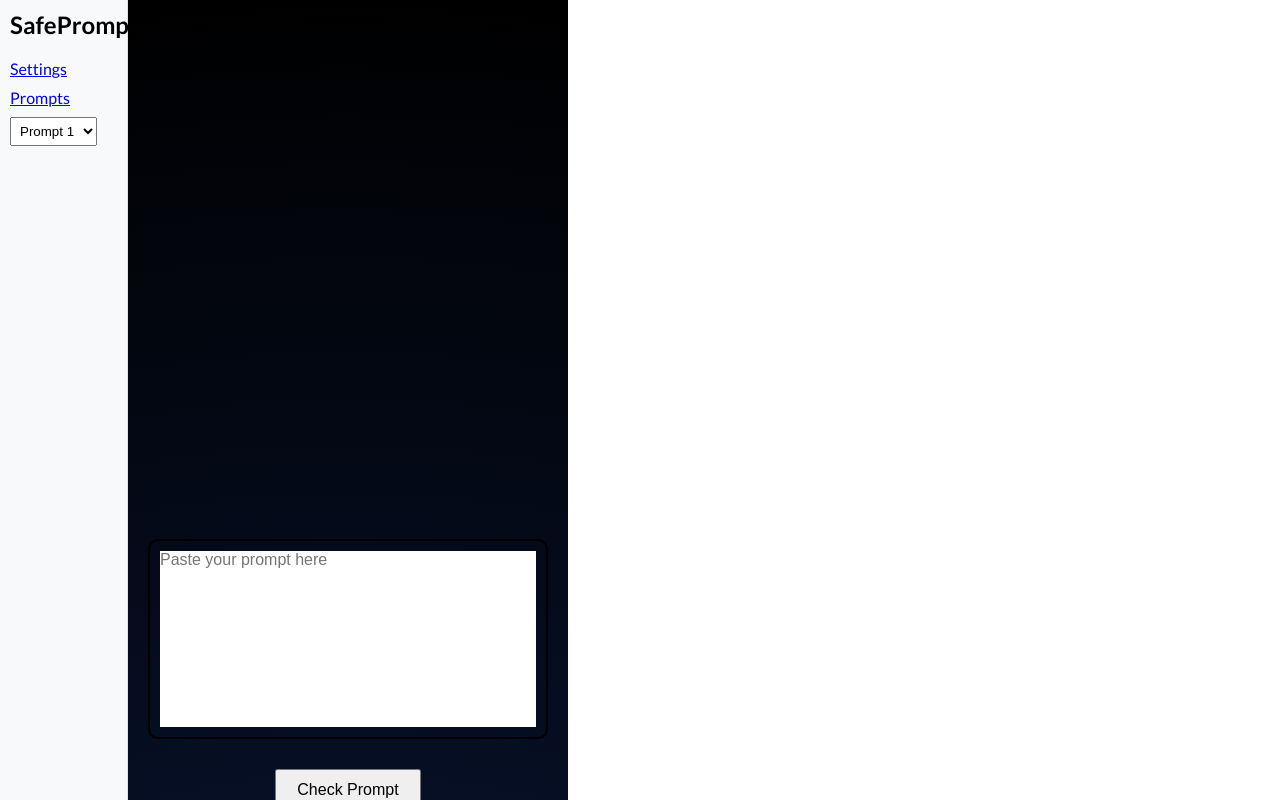
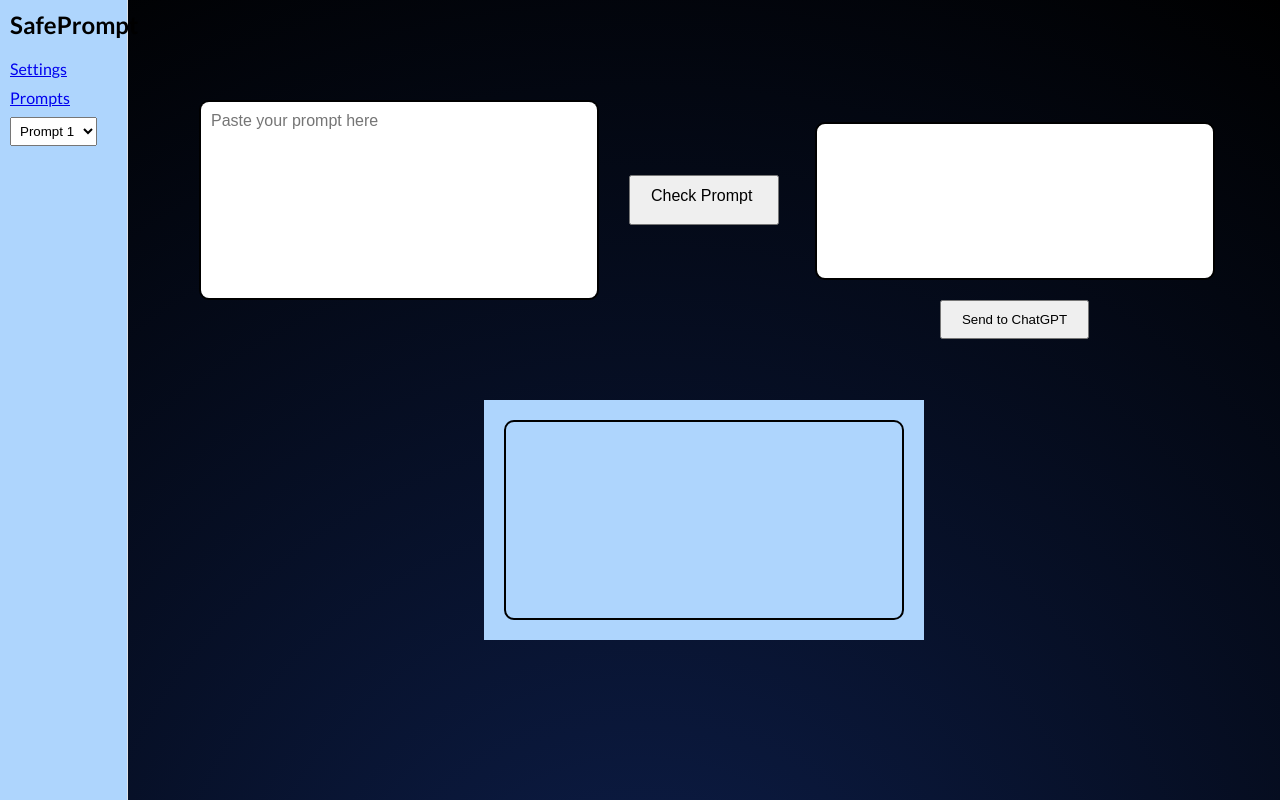
Before and after one commit to SafePrompt/SafePrompt, a React app: page /main in a window 1280 px wide. Shown: the top 800 px of the page. Built offline with nearby package versions, Linux system fonts and the light colour scheme.

Commit message:
main page color scheme

```diff
--- a/src/Client/App.css
+++ b/src/Client/App.css
@@ -20,7 +20,7 @@ body, html {
 
 .navbar {
   display: flex;
-    justify-content:space-between;
+  justify-content: space-between;
   align-items: center;
   padding: 20px 40px;
   font-family: 'Oswald', sans-serif;
@@ -70,6 +70,7 @@ body, html {
   display: flex;
   height: 100%;
   width: 100%;
+  background: radial-gradient(circle at bottom, #0d1e4a 0%, #000000 100%);
 }
 
 .content {
@@ -88,6 +89,7 @@ body, html {
   padding: 10px;
   font-family: 'Arial', sans-serif;
   font-size: 16px;
+  overflow-y:scroll
 }
 
 .input-box textarea,
@@ -99,6 +101,7 @@ body, html {
   outline: none;
   font-family: 'Arial', sans-serif;
   font-size: 16px;
+  background-color: white;
 }
 
 .check-prompt-btn {
@@ -126,3 +129,132 @@ body, html {
   display: flex;
   flex-direction: row;
 }
+
+.input-output-container {
+  display: flex;
+  justify-content: center;
+  align-items: center;
+  height: 100%;
+  width: 100%;
+}
+
+.rows-container {
+  display: flex;
+  align-items: center;
+  justify-content: center;
+  flex-direction: row;
+  height: 400px;
+  flex-wrap: wrap;
+}
+
+.box {
+  width: 400px;
+  height: 200px;
+  border: 2px solid #000;
+  border-radius: 10px;
+  margin: 20px;
+  padding: 10px;
+  font-family: "Arial", sans-serif;
+  font-size: 16px;
+}
+
+.input-box textarea,
+.output-box textarea {
+  width: 100%;
+  height: 100%;
+  border: none;
+  resize: none;
+  outline: none;
+  font-family: "Arial", sans-serif;
+  font-size: 16px;
+}
+
+.output-box {
+  background-color: white;
+}
+
+.input-box {
+  background-color: white;
+}
+
+.check-prompt-btn {
+  display: flex;
+  padding: 10px 20px;
+  height: 50px;
+  width: 150px;
+  font-size: 16px;
+  cursor: pointer;
+  margin: 10px;
+}
+
+.main-container {
+  display: flex;
+  height: 100%;
+  width: 100%;
+}
+
+.content {
+  display: flex;
+  flex-direction: column;
+  padding: 10px;
+  flex: 1; /* Ensures content takes up remaining space */
+}
+
+.highlight {
+  background-color: aquamarine;
+  font-weight: 800;
+}
+
+.editable {
+  display: inline;
+}
+
+.editable-output {
+  white-space: pre-wrap;
+}
+
+.chatgpt-btn {
+  margin-bottom: 10px;
+  padding: 10px 20px;
+}
+
+.chatgpt-container {
+  /* background: linear-gradient(270deg, #ff0000, #ff7f00, #ffff00, #00ff00, #0000ff, #4b0082, #9400d3); */
+  background-color: #AED5FD;
+  /* background-size: 1400% 1400%; */
+  /* animation: rainbow 15s ease infinite; */
+}
+
+.output-box-and-button {
+  display: flex;
+  flex-direction: column;
+  align-items: center;
+  justify-content: space-between;
+  width: 400px; /* Make the width consistent with the box class */
+  height: 306px;
+  margin: 20px;
+  padding: 4px;
+  padding-top: 55px;
+  padding-left: 15px;
+}
+
+.large-text-box {
+  width: 90%; /* Adjust width as needed */
+  height: 200px; /* Adjust height as needed */
+  margin: 20px auto; /* Center the box and add margin */
+  padding: 10px;
+  border: 2px solid #000;
+  border-radius: 10px;
+  font-family: "Arial", sans-serif;
+  font-size: 16px;
+}
+
+/* @keyframes rainbow {
+  0% {background-position: 0% 50%;}
+  50% {background-position: 100% 50%;}
+  100% {background-position: 0% 50%;}
+} */
+
+.menu-bar {
+  background-color: #AED5FD;
+}
--- a/src/Client/Components/MenuBar.css
+++ b/src/Client/Components/MenuBar.css
@@ -5,7 +5,7 @@
     padding: 10px;
     width: 10%;
     height:1000px;
-    background-color: #f8f9fa; /* Light gray background */
+    background-color: #AED5FD; /* Light gray background */
     border-right: 1px solid #dee2e6; /* Light border on the right */
   }
 
--- a/src/Client/Pages/Main.tsx
+++ b/src/Client/Pages/Main.tsx
@@ -168,7 +168,7 @@ console.log('this is redacted text:', redactedText);
     <div className="main-container">
       <MenuBar />
       <div className="rows-container">
-        <div className="container">
+        <div className="input-output-container">
           <div className="box input-box">
             <textarea
               value={inputText}
@@ -190,7 +190,7 @@ console.log('this is redacted text:', redactedText);
             </button>
           </div>
         </div>
-        <div className="container">
+        <div className="chatgpt-container">
           <div className="box">{chatgptResponse}</div>
         </div>
       </div>
```
Lines whose indentation alone changed are shown as unchanged.
